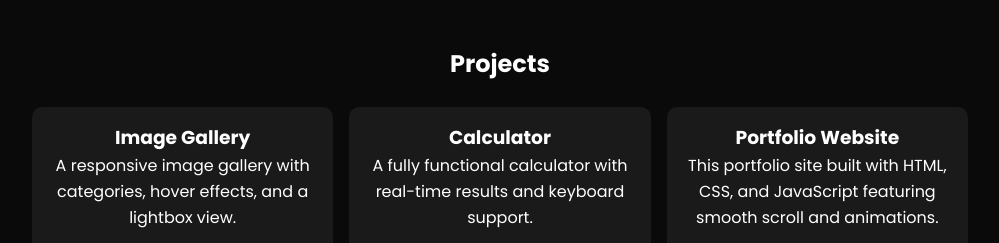
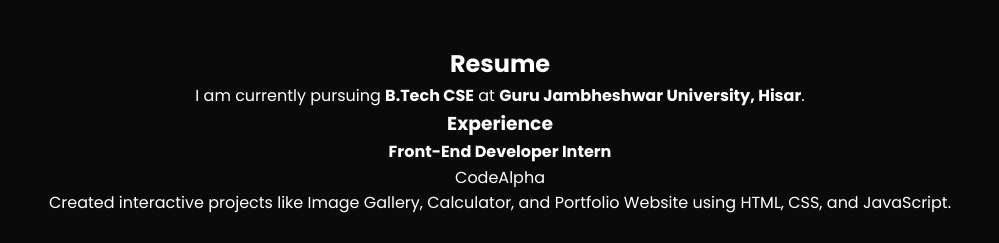
Before and after one commit to Dikshant107/CodeAlpha_3, a plain HTML site: page index.html in a window 1280 px wide. Shown: the part 1111-1354 px from the top of the page, without its empty margins (140-1139 px from the left). Drawn offline with Linux system fonts and the light colour scheme.

Commit message:
Update index.html

```diff
--- a/index.html
+++ b/index.html
@@ -52,7 +52,20 @@
       <div class="skill-card">Git & GitHub</div>
     </div>
   </section>
+<!-- ===== Resume Section ===== -->
+<section id="resume" class="section fade-in">
+  <h2>Resume</h2>
+  <p>I am currently pursuing <strong>B.Tech CSE</strong> at <strong>Guru Jambheshwar University, Hisar</strong>.</p>
 
+  <h3>Experience</h3>
+  <div class="resume-experience">
+    <div class="resume-card">
+      <h4>Front-End Developer Intern</h4>
+      <p>CodeAlpha</p>
+      <p>Created interactive projects like Image Gallery, Calculator, and Portfolio Website using HTML, CSS, and JavaScript.</p>
+    </div>
+    <!-- You can add more experiences here -->
+  </div>
   <!-- ===== Projects Section ===== -->
   <section id="projects" class="section fade-in">
     <h2>Projects</h2>
```
